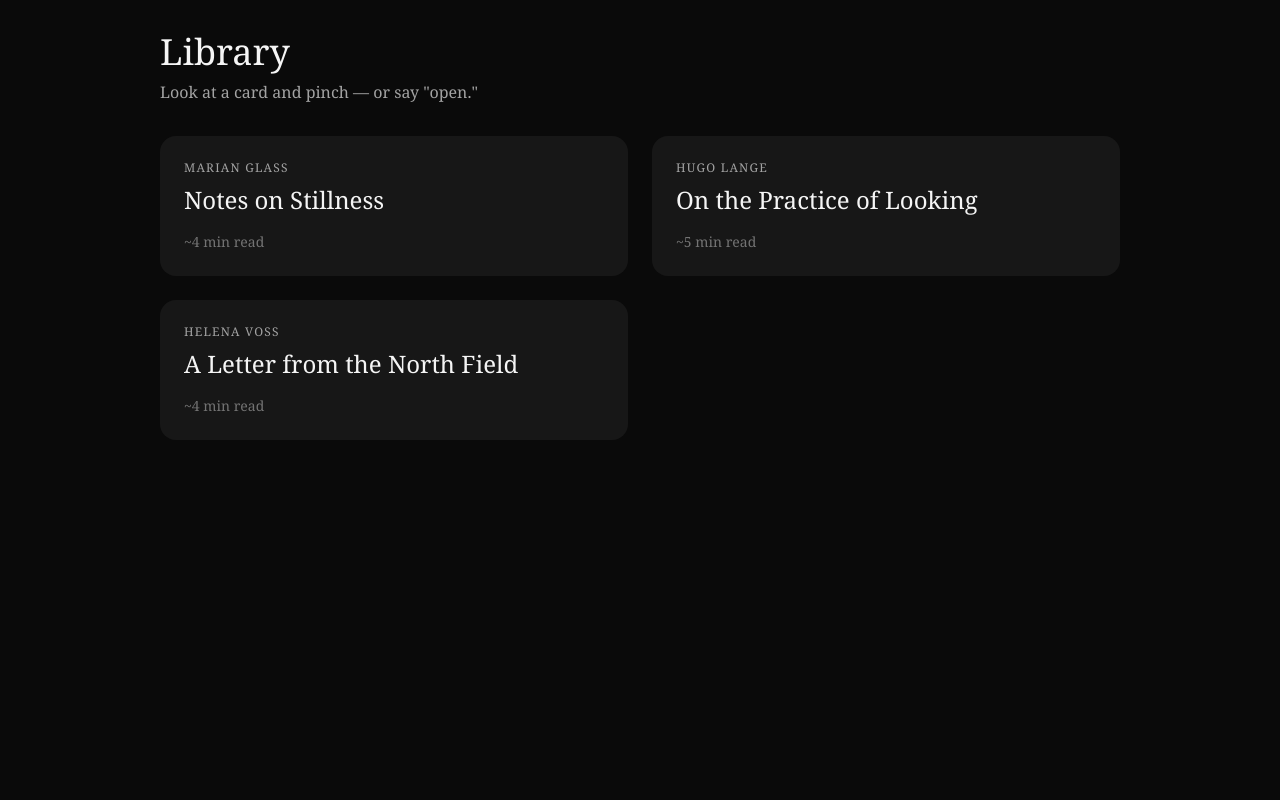
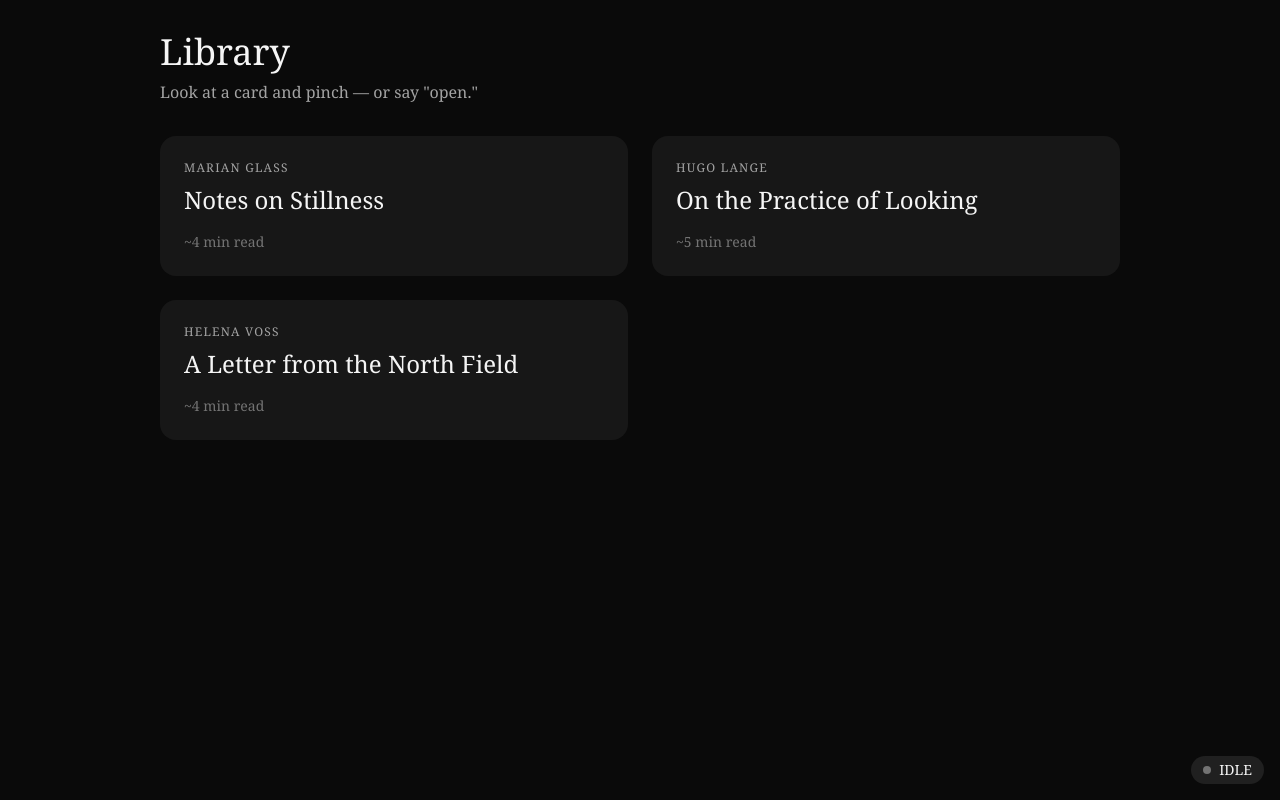
Before and after one commit to zsarkis/universal-fe-input, a React (Vite) app in the folder apps/reader/: page / in a window 1280 px wide. Built offline with nearby package versions, Linux system fonts and the light colour scheme.

Commit message:
feat(reader): voice indicator surfaces fusion state

```diff
--- a/apps/reader/src/App.tsx
+++ b/apps/reader/src/App.tsx
@@ -1,6 +1,7 @@
 import { BrowserRouter, Routes, Route } from 'react-router-dom';
 import { EngineProvider } from './engine/EngineProvider.js';
 import { GazeCursor } from './components/GazeCursor.js';
+import { VoiceIndicator } from './components/VoiceIndicator.js';
 import { Library } from './routes/Library.js';
 import { Reader } from './routes/Reader.js';
 import { useIntentRouter } from './engine/useIntentRouter.js';
@@ -22,6 +23,7 @@ export function App() {
         <RoutedShell />
       </BrowserRouter>
       <GazeCursor />
+      <VoiceIndicator />
     </EngineProvider>
   );
 }
--- /dev/null
+++ b/apps/reader/src/components/VoiceIndicator.tsx
@@ -0,0 +1,27 @@
+import { useEffect, useState } from 'react';
+import { useEngine } from '../engine/useEngine.js';
+
+export function VoiceIndicator() {
+  const { state } = useEngine();
+  const [caption, setCaption] = useState<string | null>(null);
+
+  useEffect(() => {
+    if (!caption) return;
+    const t = setTimeout(() => setCaption(null), 1500);
+    return () => clearTimeout(t);
+  }, [caption]);
+
+  // Wire transcript captions in Task 3.13 once VoiceAdapter is connected.
+  // For now, surface the fusion state as an accessibility cue.
+  return (
+    <div className="fixed bottom-4 right-4 flex items-center gap-2 rounded-full bg-neutral-800/80 px-3 py-1 text-sm">
+      <span
+        className={`inline-block h-2 w-2 rounded-full ${
+          state === 'DICTATING' || state === 'ARMED' ? 'bg-emerald-400 animate-pulse' : 'bg-neutral-500'
+        }`}
+      />
+      {state}
+      {caption && <span className="ml-2 text-neutral-200">{caption}</span>}
+    </div>
+  );
+}
```
